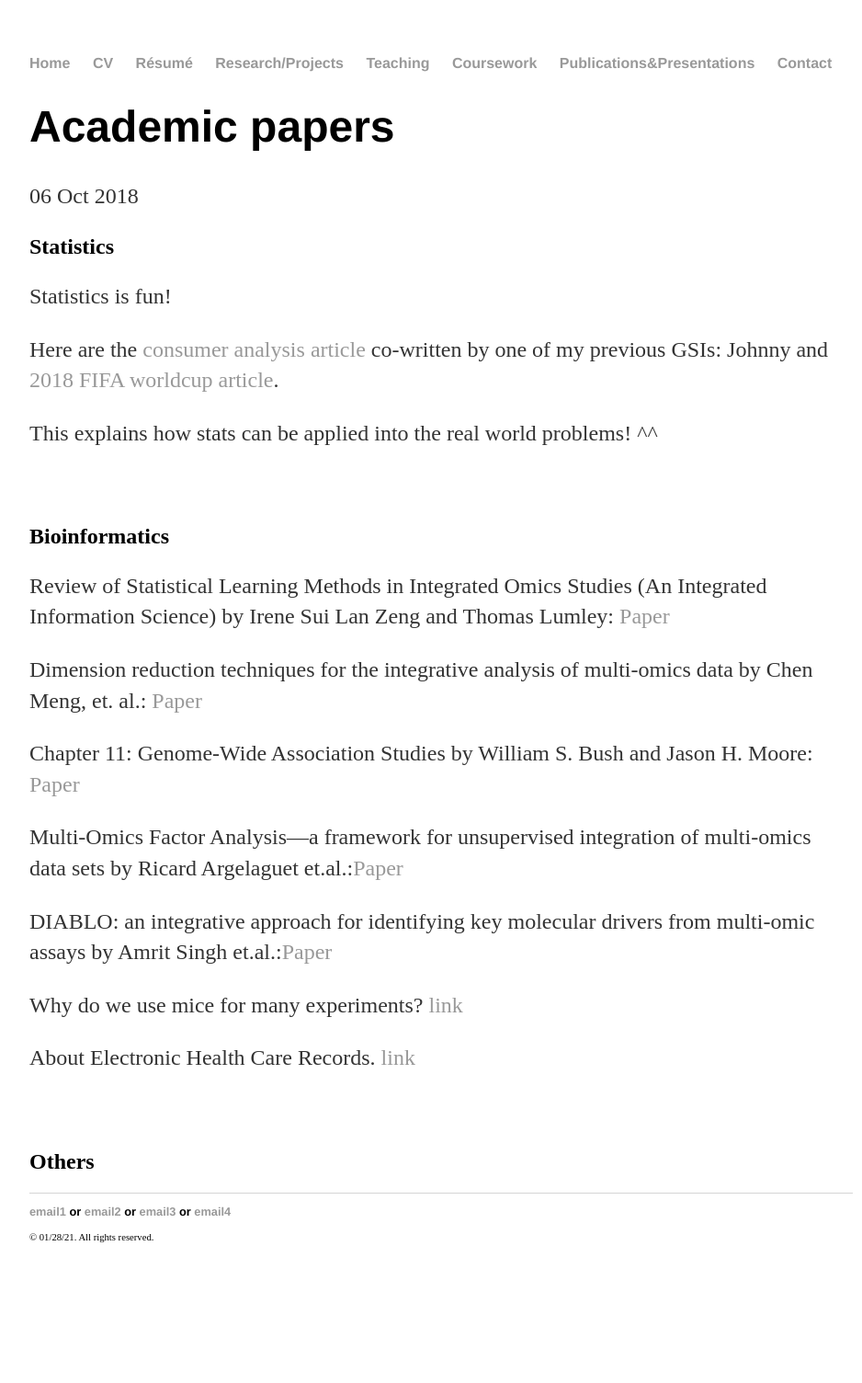
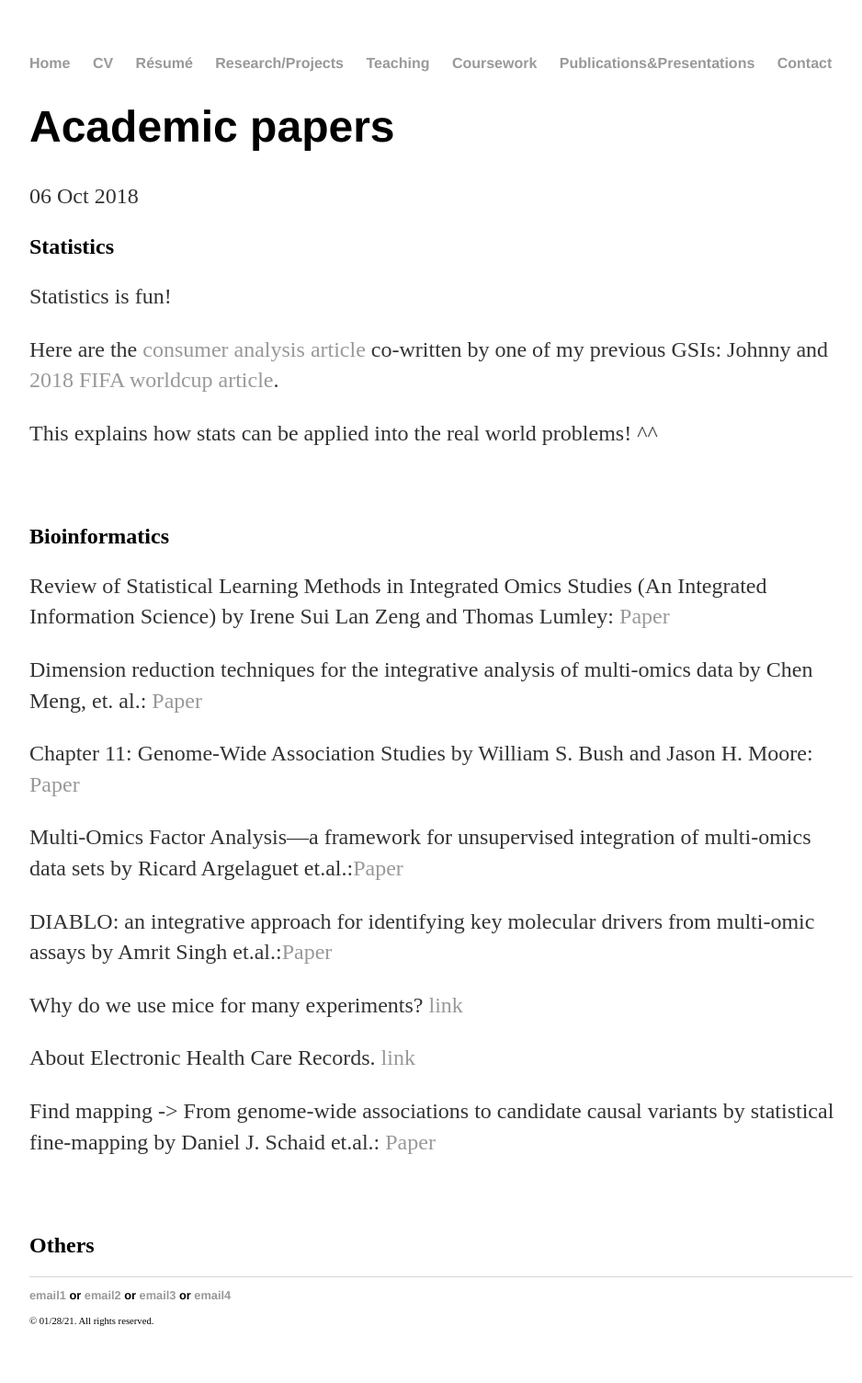
Before and after one commit to yjkweon24/yjkweon24.github.io, a Jekyll site: the page built from _posts/2019-03-16-Academic.md, in a window 1280 px wide. Shown: the whole page at 92% size, without its empty margins (160-1098 px from the left). Built offline with Jekyll 4.4.1, drawn with Linux system fonts in a browser that asks for light colours; before the commit the page ends 1413 px from its top, so only the background shows below that.

Commit message:
Update 2019-03-16-Academic.md

```diff
--- a/_posts/2019-03-16-Academic.md
+++ b/_posts/2019-03-16-Academic.md
@@ -28,6 +28,8 @@ Why do we use mice for many experiments? [link](https://www.livescience.com/3286
 
 About Electronic Health Care Records. [link](https://www.businessinsider.com/electronic-health-records-benefits-challenges)
 
+Find mapping -> From genome-wide associations to candidate causal variants by statistical fine-mapping by Daniel J. Schaid et.al.: [Paper](https://www.ncbi.nlm.nih.gov/pmc/articles/PMC6050137/)
+
 <br>
 
 ## Others
```
